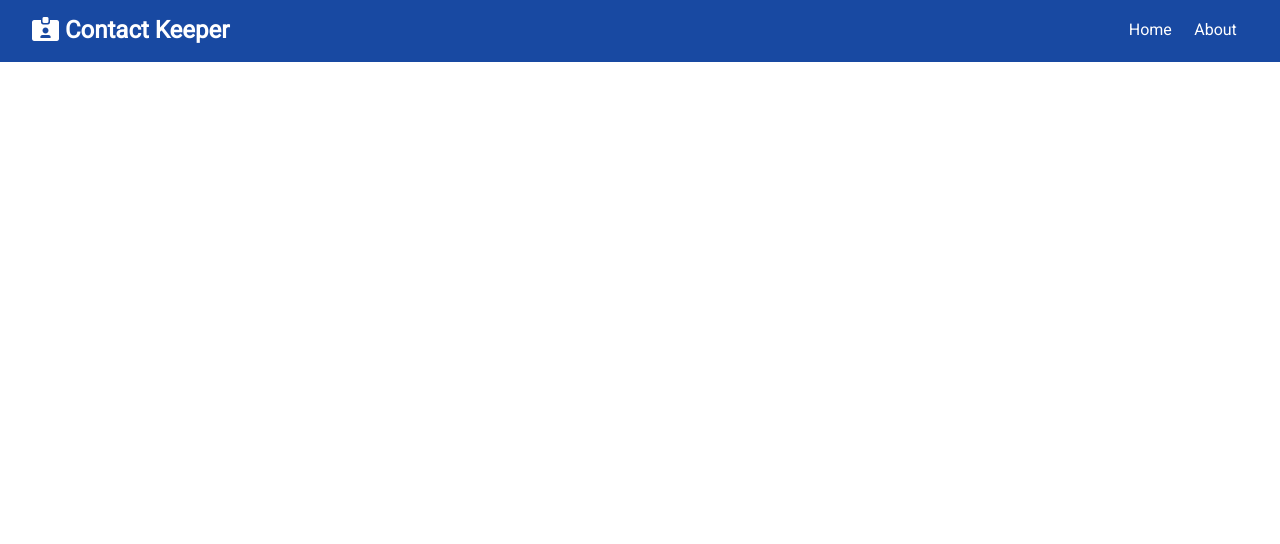
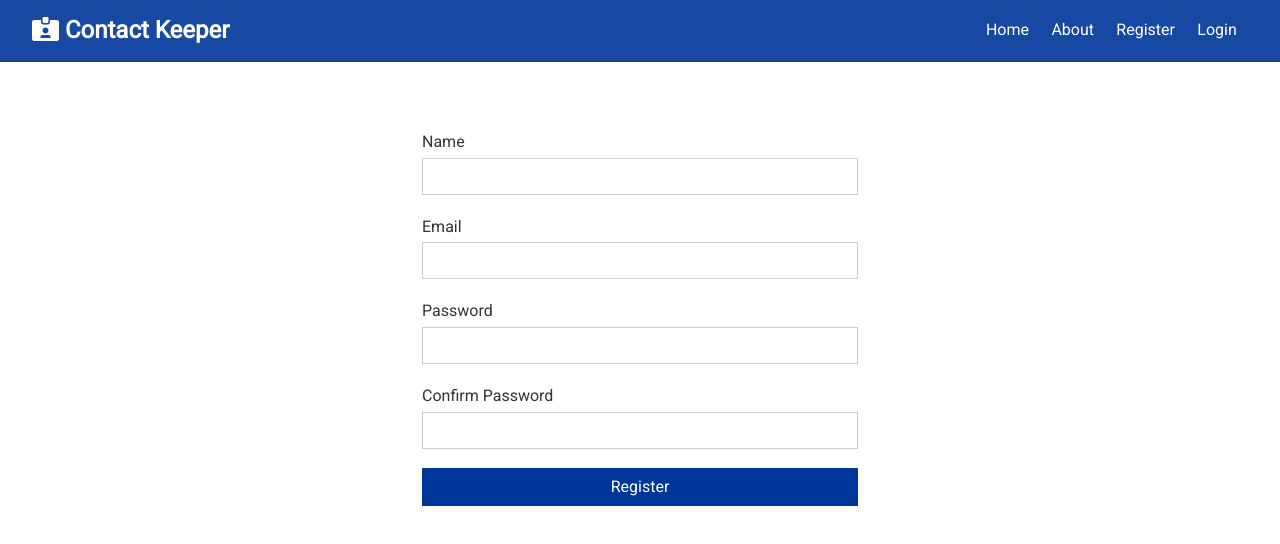
Before and after one commit to hamdi-ahmed/contact_keeper, a React (Create React App) app in the folder client/: page /register in a window 1280 px wide. Shown: the top 544 px of the page. Built offline with nearby package versions, Linux system fonts and the light colour scheme.

Commit message:
Add Register and Login Form UI

```diff
--- a/client/src/App.js
+++ b/client/src/App.js
@@ -6,6 +6,8 @@
 import About from './pages/About'
 import ContactState from './context/ContactState'
 import AuthState from './context/auth/AuthState'
+import Register from './components/auth/Register'
+import Login from './components/auth/Login'
 
 const App = () => {
 	return (
@@ -17,6 +19,8 @@
 						<div className="container">
 							<Route exact path="/" component={Home} />
 							<Route exact path="/about" component={About} />
+							<Route exact path="/register" component={Register} />
+							<Route exact path="/login" component={Login} />
 						</div>
 					</Fragment>
 				</Router>
--- /dev/null
+++ b/client/src/components/auth/Login.js
@@ -0,0 +1,46 @@
+import React, { useState } from 'react'
+
+const Login = () => {
+	// State
+	const [formData, setFormData] = useState({
+		name: '',
+		email: '',
+		password: '',
+		cPassword: '',
+	})
+	const { name, email, password, cPassword } = formData
+
+	// Input
+	const onChange = (e) => {
+		setFormData({ ...formData, [e.target.name]: e.target.value })
+	}
+
+	// Form Event
+	const handleSubmit = (e) => {
+		e.preventDefault()
+		console.log(formData)
+	}
+
+	return (
+		<div className="form-container">
+			<form onSubmit={handleSubmit}>
+				<div className="form-group">
+					<label htmlFor="email">Email</label>
+					<input type="email" name="email" value={email} onChange={onChange} />
+				</div>
+				<div className="form-group">
+					<label htmlFor="password">Password</label>
+					<input
+						type="password"
+						name="password"
+						value={password}
+						onChange={onChange}
+					/>
+				</div>
+				<button className="btn btn-primary btn-block">Login</button>
+			</form>
+		</div>
+	)
+}
+
+export default Login
--- /dev/null
+++ b/client/src/components/auth/Register.js
@@ -0,0 +1,63 @@
+import React, { useState } from 'react'
+
+const Register = () => {
+	// State
+	const [formData, setFormData] = useState({
+		name: '',
+		email: '',
+		password: '',
+		cPassword: '',
+	})
+	const { name, email, password, cPassword } = formData
+
+	// Input
+	const onChange = (e) => {
+		setFormData({ ...formData, [e.target.name]: e.target.value })
+	}
+
+	// Form Event
+	const handleSubmit = (e) => {
+		e.preventDefault()
+		if (password !== cPassword) {
+			alert('Password Wrong')
+		} else {
+			console.log('User', formData)
+		}
+	}
+
+	return (
+		<div className="form-container">
+			<form onSubmit={handleSubmit}>
+				<div className="form-group">
+					<label htmlFor="name">Name</label>
+					<input type="text" name="name" value={name} onChange={onChange} />
+				</div>
+				<div className="form-group">
+					<label htmlFor="email">Email</label>
+					<input type="email" name="email" value={email} onChange={onChange} />
+				</div>
+				<div className="form-group">
+					<label htmlFor="password">Password</label>
+					<input
+						type="password"
+						name="password"
+						value={password}
+						onChange={onChange}
+					/>
+				</div>
+				<div className="form-group">
+					<label htmlFor="cPassword">Confirm Password</label>
+					<input
+						type="password"
+						name="cPassword"
+						value={cPassword}
+						onChange={onChange}
+					/>
+				</div>
+				<button className="btn btn-primary btn-block">Register</button>
+			</form>
+		</div>
+	)
+}
+
+export default Register
--- a/client/src/components/layouts/Navbar.js
+++ b/client/src/components/layouts/Navbar.js
@@ -14,6 +14,12 @@
 				<li>
 					<Link to="/about">About</Link>
 				</li>
+				<li>
+					<Link to="/register">Register</Link>
+				</li>
+				<li>
+					<Link to="/login">Login</Link>
+				</li>
 			</ul>
 		</nav>
 	)
```
